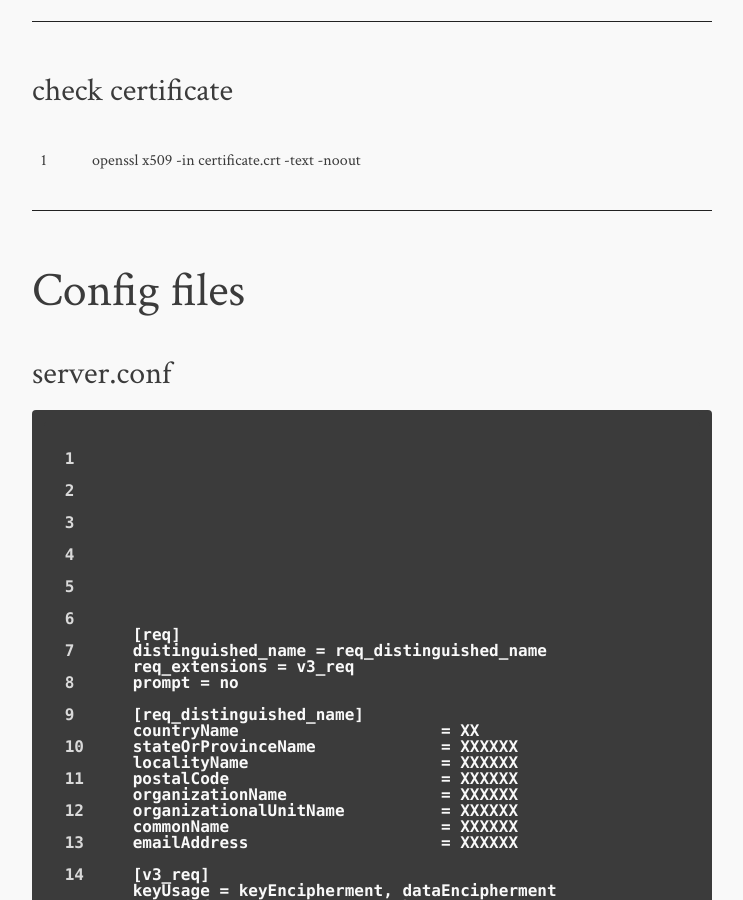
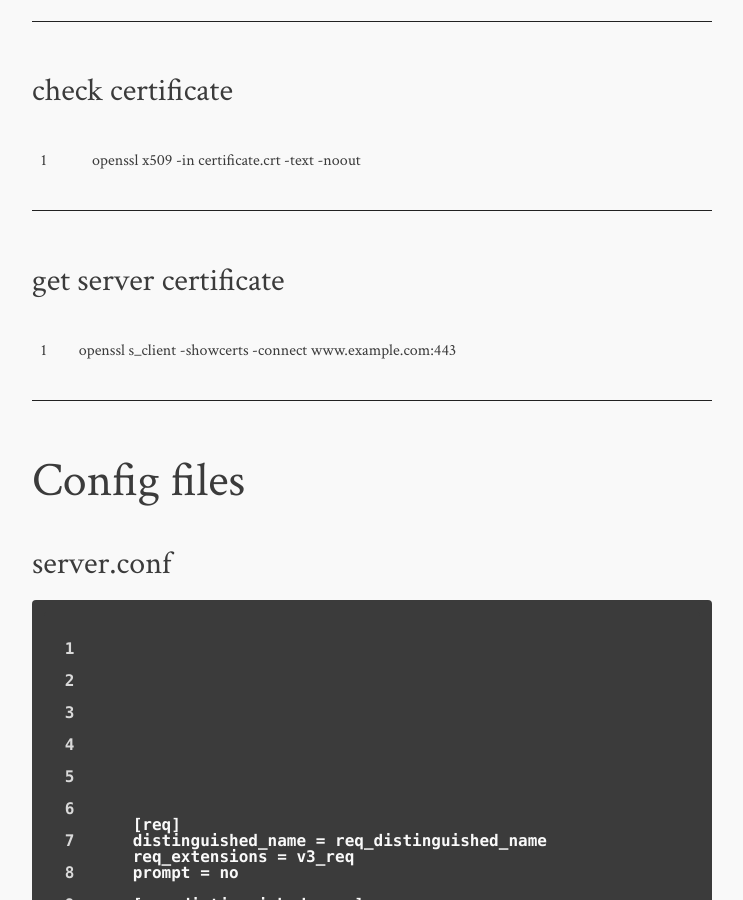
Before and after one commit to kraag22/blog, a Jekyll site: the page built from _posts/2019-11-25-openssl-cheatsheet.md, in a window 1280 px wide and 900 px high, scrolled down 2854 px. Shown: the whole window, without its empty margins (268-1011 px from the left). Built offline with Jekyll 4.4.1, drawn with Linux system fonts in a browser that asks for light colours; comment, search, counter and statistics services are not loaded.

Commit message:
update post

````diff
--- a/_posts/2019-11-25-openssl-cheatsheet.md
+++ b/_posts/2019-11-25-openssl-cheatsheet.md
@@ -53,6 +53,9 @@ At the end is serial "serial=XXXX" take only XXXX part ad save it to file "seria
 
 ### check certificate
 ```openssl x509 -in certificate.crt -text -noout```
+
+### get server certificate
+```openssl s_client -showcerts -connect www.example.com:443```
 
 ## Config files
 
````
